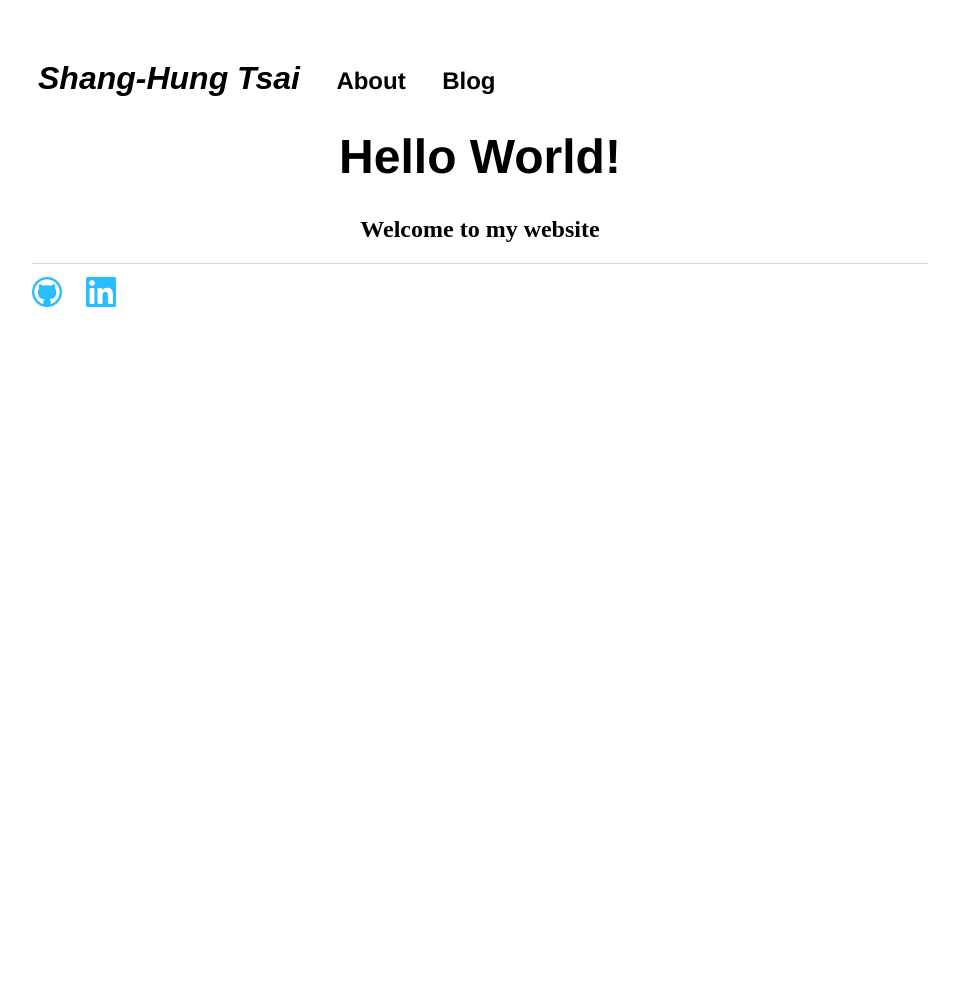
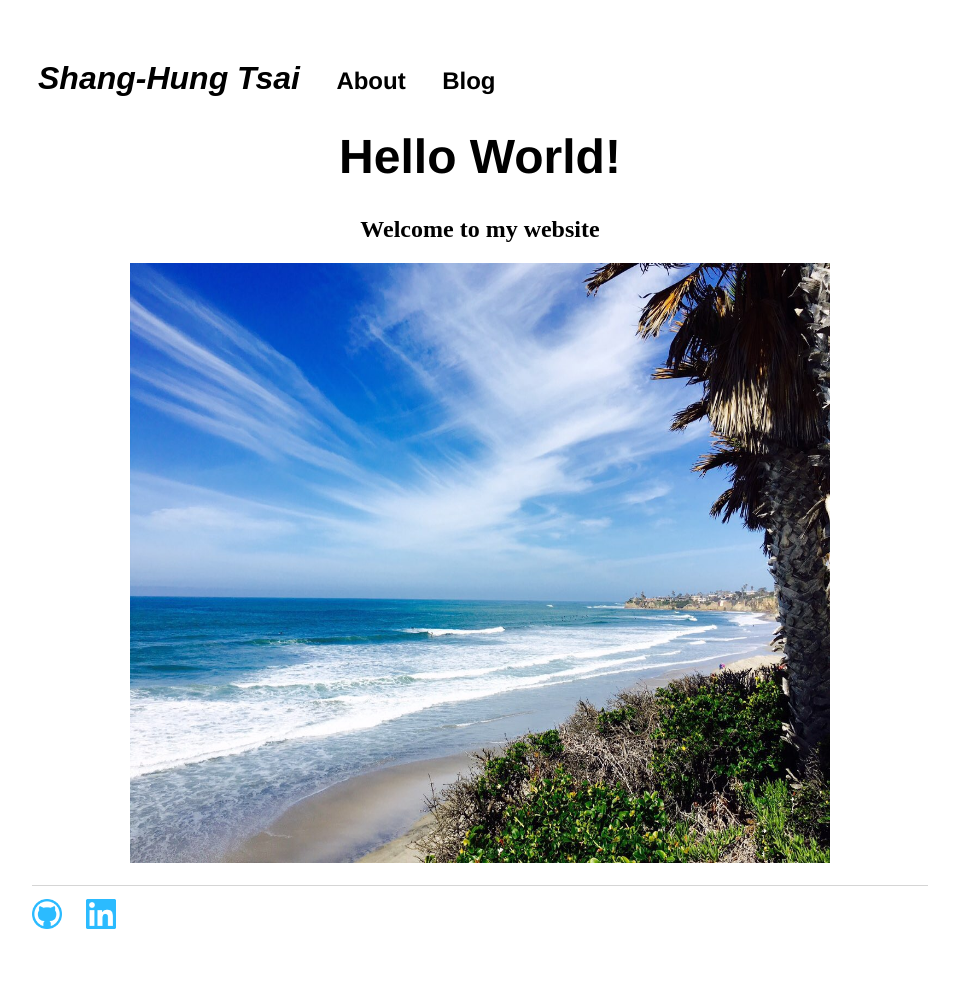
Before and after one commit to shtsai/shtsai7.github.io, a Jekyll site: the page built from index.html, in a window 1280 px wide. Shown: the whole page, without its empty margins (160-1119 px from the left). Built offline with Jekyll 4.4.1, drawn with Linux system fonts in a browser that asks for light colours; before the commit the page ends 900 px from its top, so only the background shows below that.

Commit message:
add index pic

```diff
--- a/index.html
+++ b/index.html
@@ -5,4 +5,8 @@ title: Shang-Hung Tsai
 <div class="blurb">
     <h1><center>Hello World!</center></h1>
     <h2><center>Welcome to my website</center></h2>
+    <center>
+	<img src="images/SD-beach.jpg" alt="SD beach" width="700" height="600">
+    </center>
+    <br>
 </div><!-- /.blurb -->
```
